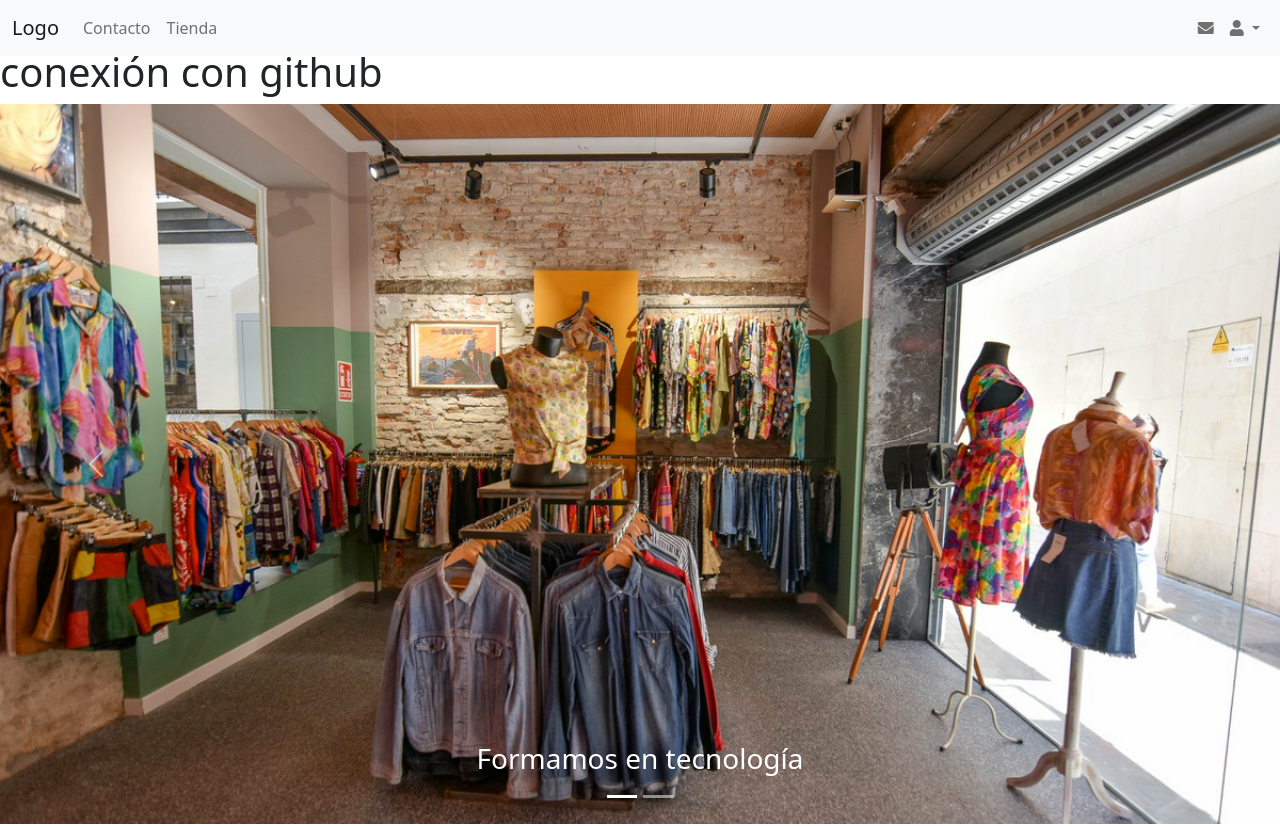
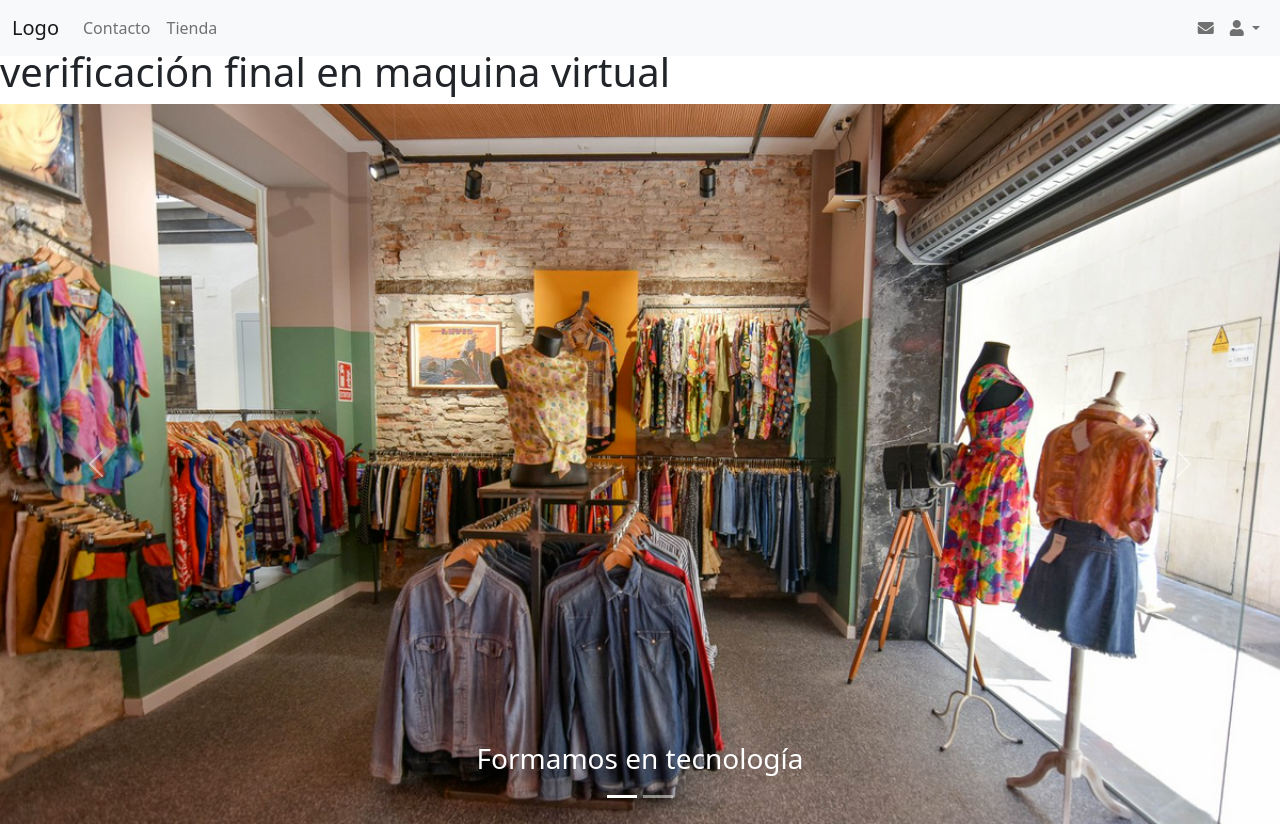
Before and after one commit to 0bealan0/primer-proyecto-git, a plain HTML site: page index.html in a window 1280 px wide. Shown: the top 826 px of the page. Drawn offline with Linux system fonts and the light colour scheme.

Commit message:
Punto tres

```diff
--- a/index.html
+++ b/index.html
@@ -103,7 +103,7 @@
         </nav>
     </header>
     <main>
-	<h1>Punto dos del examen realizando modificaciones para comprobar la conexión con github</h1>
+	<h1>Punto tres del examen haciendo modificación desde local verificación final en maquina virtual</h1>
         <!--slider-->
         <div id="carousel" class="carousel slide" data-bs-ride="carousel">
             <div class="carousel-indicators">
```
